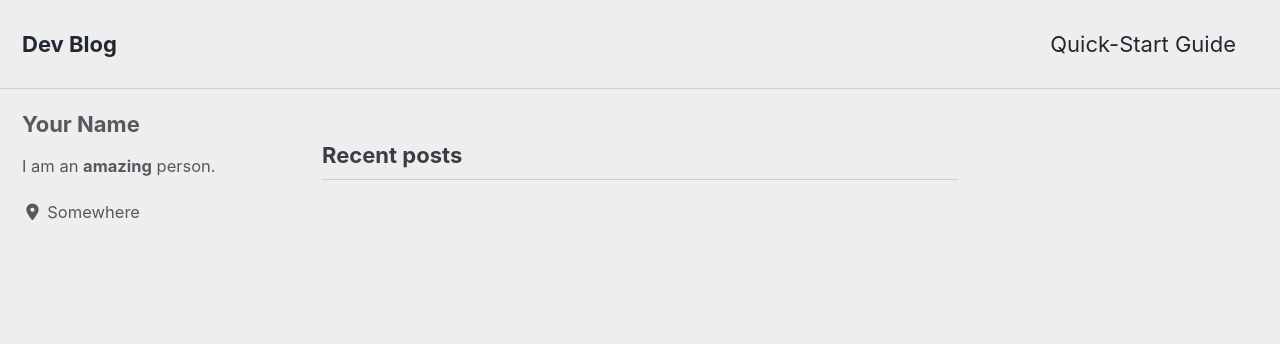
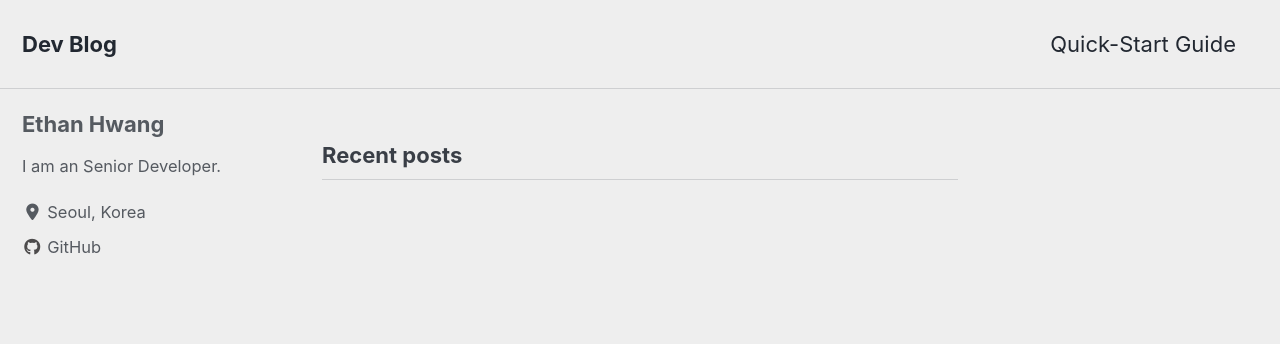
Before and after one commit to LNDNJC/lndnjc.github.io, a Jekyll site: the page built from index.html, in a window 1280 px wide. Shown: the top 344 px of the page. Built offline with Jekyll 4.4.1, drawn with Linux system fonts in a browser that asks for light colours; cached includes are drawn as plain includes; nearby versions of some CDN libraries; the list of posts is cut into pages by our own code.

Commit message:
mod config

```diff
--- a/_config.yml
+++ b/_config.yml
@@ -107,13 +107,13 @@ analytics:
 
 # Site Author
 author:
-  name             : "Your Name"
+  name             : "Ethan Hwang"
   avatar           : # path of avatar image, e.g. "/assets/images/bio-photo.jpg"
-  bio              : "I am an **amazing** person."
-  location         : "Somewhere"
+  bio              : "I am an Senior Developer."
+  location         : "Seoul, Korea"
   email            :
   links:
-    - label: "Email"
+    - label: "lndnjc11@gmail.com"
       icon: "fas fa-fw fa-envelope-square"
       # url: mailto:your.name@email.com
     - label: "Website"
@@ -127,7 +127,7 @@ author:
       # url: "https://facebook.com/"
     - label: "GitHub"
       icon: "fab fa-fw fa-github"
-      # url: "https://github.com/"
+      url: "https://github.com/LNDNJC"
     - label: "Instagram"
       icon: "fab fa-fw fa-instagram"
       # url: "https://instagram.com/"
```
